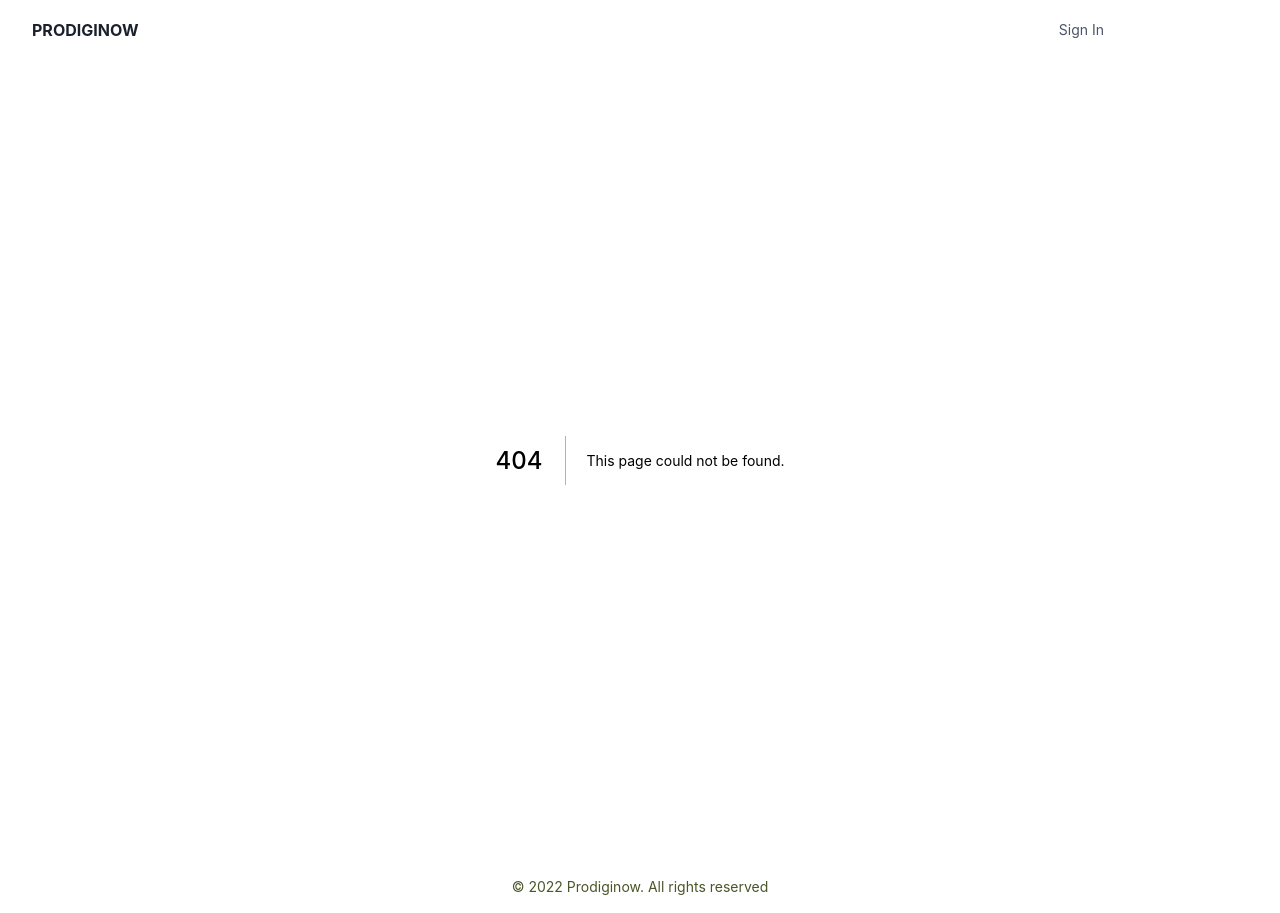
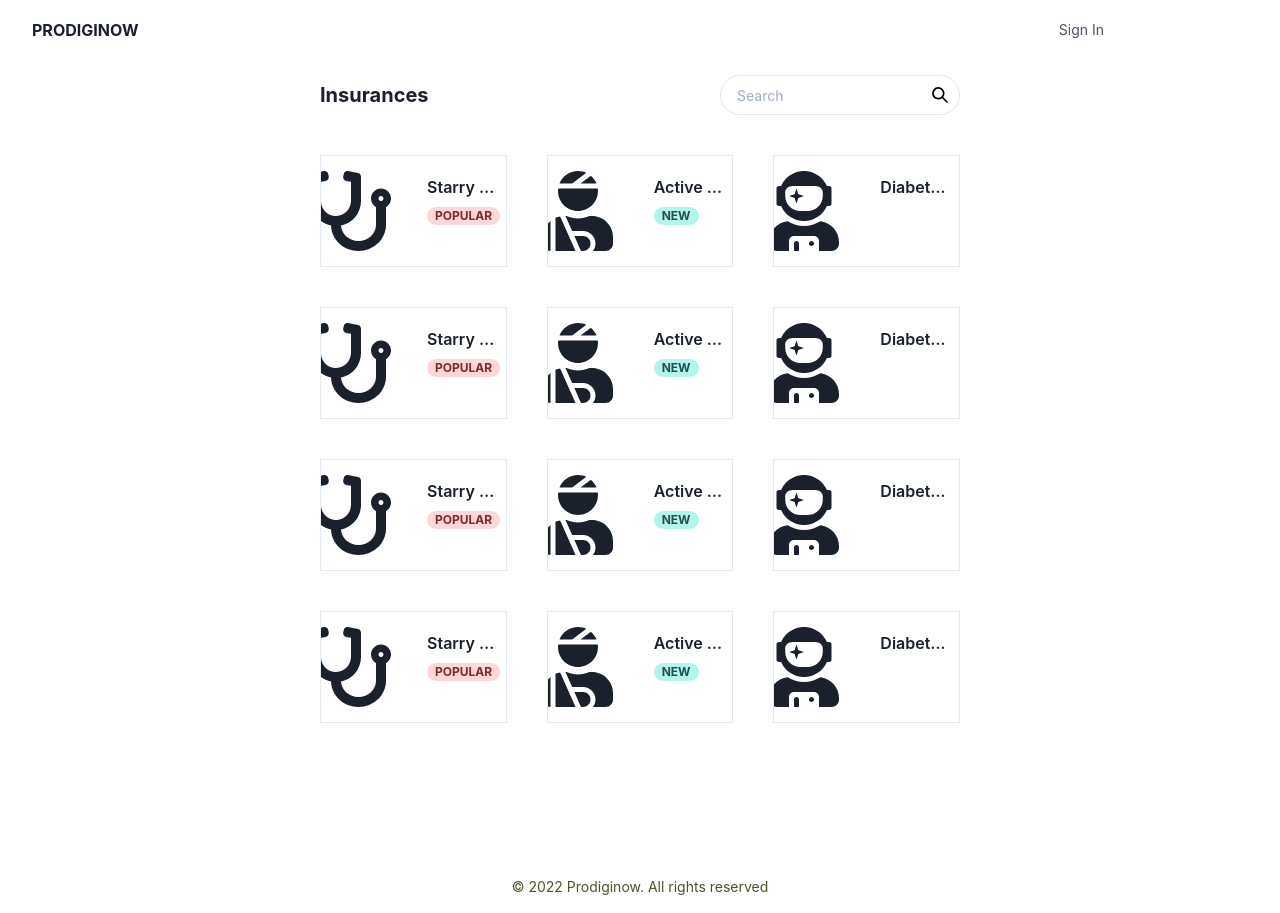
Before and after one commit to bcjrsnappymob/prodigy-fe-assessment, a Next.js app in the folder prodigy-assessment/: page /insurances in a window 1280 px wide. Before the commit this address had no page. Built offline with nearby package versions, Linux system fonts and the light colour scheme.

Commit message:
Add Insurance Page

```diff
--- a/prodigy-assessment/components/products/ProductGrid.tsx
+++ b/prodigy-assessment/components/products/ProductGrid.tsx
@@ -10,7 +10,7 @@ export const ProductGrid = (props: ProductGridProps) => {
     }
 
     return (
-        <SimpleGrid columns={2} spacing={10}>
+        <SimpleGrid columns={props.numberOfColumns} spacing={10}>
             {
                 props.data.map((product, id) => {
                     return (
--- a/prodigy-assessment/models/product.ts
+++ b/prodigy-assessment/models/product.ts
@@ -17,4 +17,5 @@ export interface BadgeProps {
 
 export interface ProductGridProps {
     data: InsuranceItem[];
+    numberOfColumns: number;
 }
--- /dev/null
+++ b/prodigy-assessment/pages/insurances/index.tsx
@@ -0,0 +1,39 @@
+import { Container, Box, Flex, Heading } from '@chakra-ui/react';
+import type { NextPage } from 'next';
+import { useEffect, useState } from 'react';
+import { ProductGrid } from '../../components/products/ProductGrid';
+import { insuranceItems } from '../../data/mock-data';
+import { InsuranceItem } from '../../models/product';
+import SearchBar from '../../components/general/Searchbar';
+
+const InsuranceListingPage: NextPage = () => {
+    const mockData: InsuranceItem[] = insuranceItems;
+    const [insurances, setInsurances] = useState(insuranceItems);
+    useEffect(() => {
+        document.title = 'ProdigiNow | Insurances';
+    });
+
+    return (
+        <Container minW='100%' p={0} minH='100vh'>
+            <Box px={80} py={15}>
+                <Flex width='100%' alignItems='center' justifyContent='space-between'>
+                    <Heading as='h6' size='md'>
+                        Insurances
+                    </Heading>
+                    <SearchBar></SearchBar>
+                </Flex>
+                <Flex
+                    my={10}
+                    minH={'30vh'}
+                    align={'center'}
+                    justify={'center'}
+                    direction={'column'}
+                >
+                    <ProductGrid data={insurances} numberOfColumns={3}></ProductGrid>
+                </Flex>
+            </Box>
+        </Container>
+    );
+}
+
+export default InsuranceListingPage;
```
Also changed, not shown: prodigy-assessment/pages/index.tsx (+7 -4 lines).
